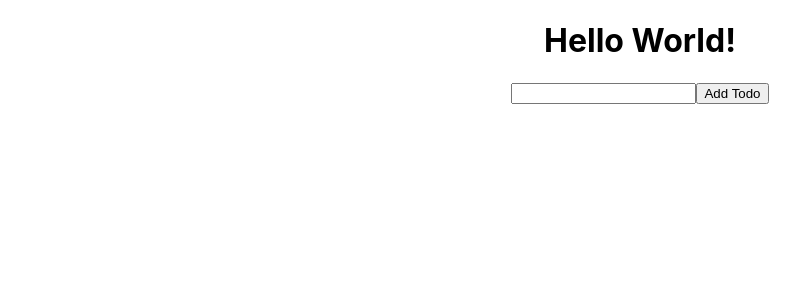
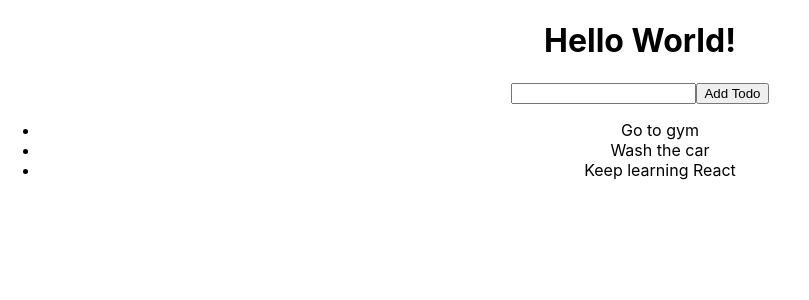
Before and after one commit to DerekBelloni/react-firebase-todo, a React (Create React App) app: page / in a window 1280 px wide. Shown: the top 300 px of the page, without its empty margins (0-809 px from the left). Built offline with nearby package versions, Linux system fonts and the light colour scheme.

Commit message:
initialized state in app

```diff
--- a/src/App.js
+++ b/src/App.js
@@ -1,13 +1,24 @@
-
+import React, { useState } from 'react';
 import './App.css';
 
 function App() {
+  const [todos, setTodos] = useState(['Go to gym', 'Wash the car', 'Keep learning React'])
+
+
+
+
   return (
     <div className="App">
 
       <h1>Hello World!</h1>
       <input />
       <button>Add Todo</button>
+      <ul>
+        {todos.map(todo => (
+          <li>{todo}</li>
+        ))}
+
+      </ul>
     </div>
   );
 }
```
